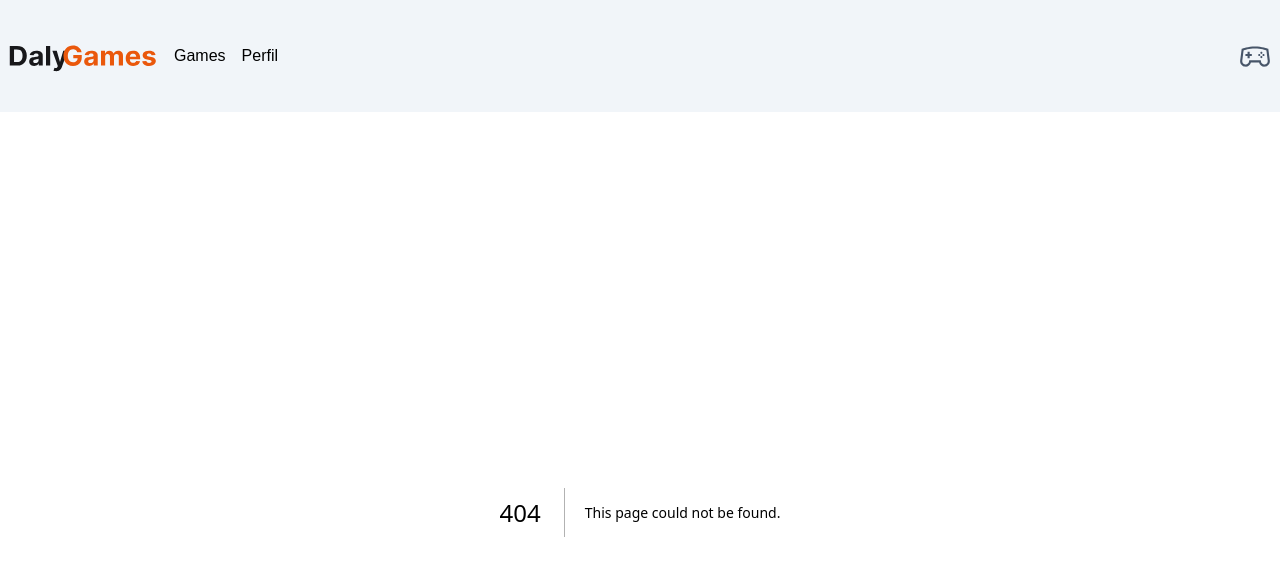
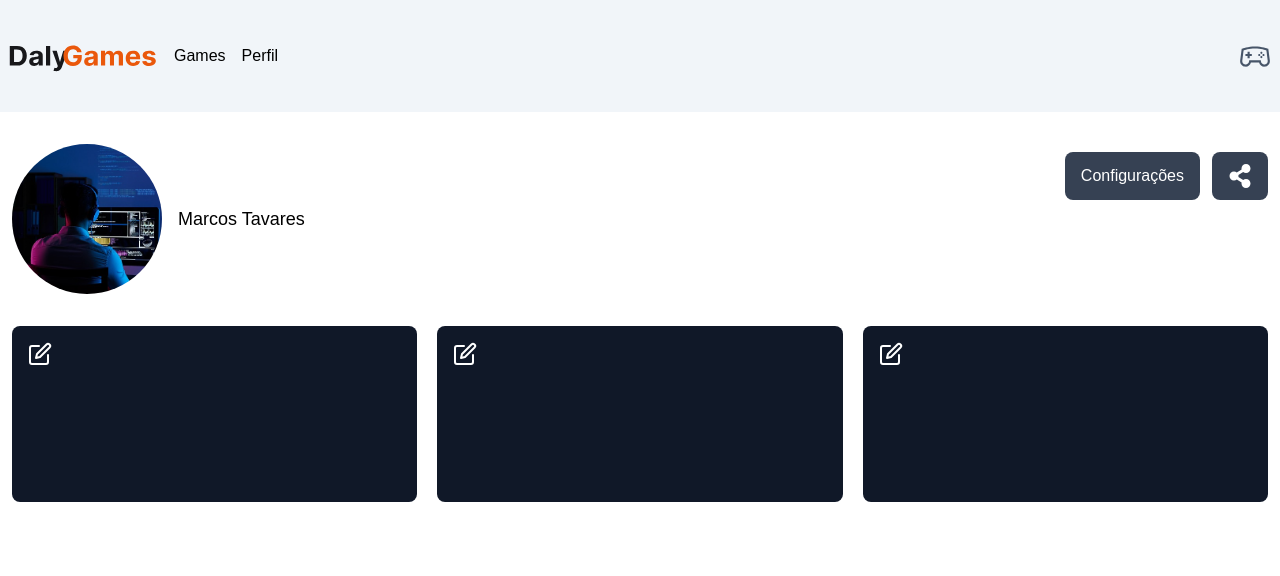
Before and after one commit to marcosdev82/daygames, a Next.js app: page /profile in a window 1280 px wide. Before the commit this address had no page. Shown: the top 576 px of the page. Built offline with nearby package versions, Linux system fonts and the light colour scheme.

Commit message:
Card do profile

```diff
--- /dev/null
+++ b/src/app/profile/components/favorite/index.tsx
@@ -0,0 +1,58 @@
+"use client"
+import { useState } from "react";
+import { FiEdit, FiX } from "react-icons/fi";
+
+export function FavoriteCard() {
+    const [input, setInput] = useState("")
+    const [showInput, setShowInput] = useState(false)
+    const [gameName, setGameName] = useState("")
+
+    function handeButton() {
+        setShowInput(!showInput)
+
+        if (input !== "") {
+            {
+                setGameName(input)
+            }
+
+
+            setInput("")
+        }
+    }
+
+    return (
+        <div className="w-full bg-gray-900 p-4 h-44 text-white rounded-lg flex justify-between flex-col">
+
+            {showInput ? (
+                <div className="w-full">
+                    <input
+                        className="w-full rounded-md h-8 bg-white text-black p-2 mb-1"
+                        type="text"
+                        value={input}
+                        onChange={(event) => setInput(event.target.value)}
+                    />
+                    <button onClick={handeButton}>
+                        <FiX size={24} color="#fff" />
+                    </button>
+                </div>
+            ) : (
+                <button
+                    className="self-start hover:scale-110 duration-200 transition-all"
+                    onClick={handeButton}
+                >
+                    <FiEdit size={24} color="#fff" />
+                </button>
+            )}
+
+            {gameName && (
+                <div>
+                    <span className="text-white">Jogo Favorito:</span>
+                    <p className="font-bold text-white">{gameName}</p>
+                </div>
+            )}
+
+            {/* <p className="font-bold text-white">Adicionar jogo</p> */}
+        </div>
+    )
+
+}
--- /dev/null
+++ b/src/app/profile/page.tsx
@@ -0,0 +1,51 @@
+import Container from "@/componentes/container";
+import Image from "next/image";
+import userImg from "public/profile.jpg";
+import { FaShareAlt } from "react-icons/fa";
+import { FavoriteCard } from "./components/favorite";
+import { Metadata } from "next";
+
+export const metadata: Metadata = {
+    title: "Perfil do Usuário - DalyGames",
+    description: "Perfil do usuário no DalyGames, veja seus jogos favoritos e configurações.",
+}
+
+export default function ProfilePage() {
+    return (
+        <main className="w-full text-black">
+            <Container>
+                <section className="my-8 flex flex-col items-center justify-between
+                relative gap-3 sm:flex-row">
+                    <div className="w-full flex items-center gap-4 text-lg flex-col sm:flex-row">
+                        <Image
+                            src="/user.png"
+                            alt="Imagem perfil do usuário"
+                            width={150}
+                            height={150}
+                            className="rounded-full object-cover"
+                        />
+                        <h1>Marcos Tavares</h1>
+                    </div>
+                    <div className="sm:absolute top-0 right-0 gap-3 flex items-center justify-center mt-2">
+                        <button className="bg-gray-700 px-4 py-3 rounded-lg text-white">Configurações</button>
+                        <button className="bg-gray-700 px-4 py-3 rounded-lg text-white"><FaShareAlt size={24} color="#fff" /></button>
+                    </div>
+
+
+                </section>
+                <section className="w-full flex flex-wrap gap-5 md:flex-row flex-col">
+                    <div className="flex-1 min-w-[250px] flex justify-center items-stretch">
+                        <FavoriteCard />
+                    </div>
+                    <div className="flex-1 min-w-[250px] flex justify-center items-stretch">
+                        <FavoriteCard />
+                    </div>
+                    <div className="flex-1 min-w-[250px] flex justify-center items-stretch">
+                        <FavoriteCard />
+                    </div>
+                </section>
+
+            </Container>
+        </main>
+    )
+}
```
Also changed, not shown: public/user.png.
